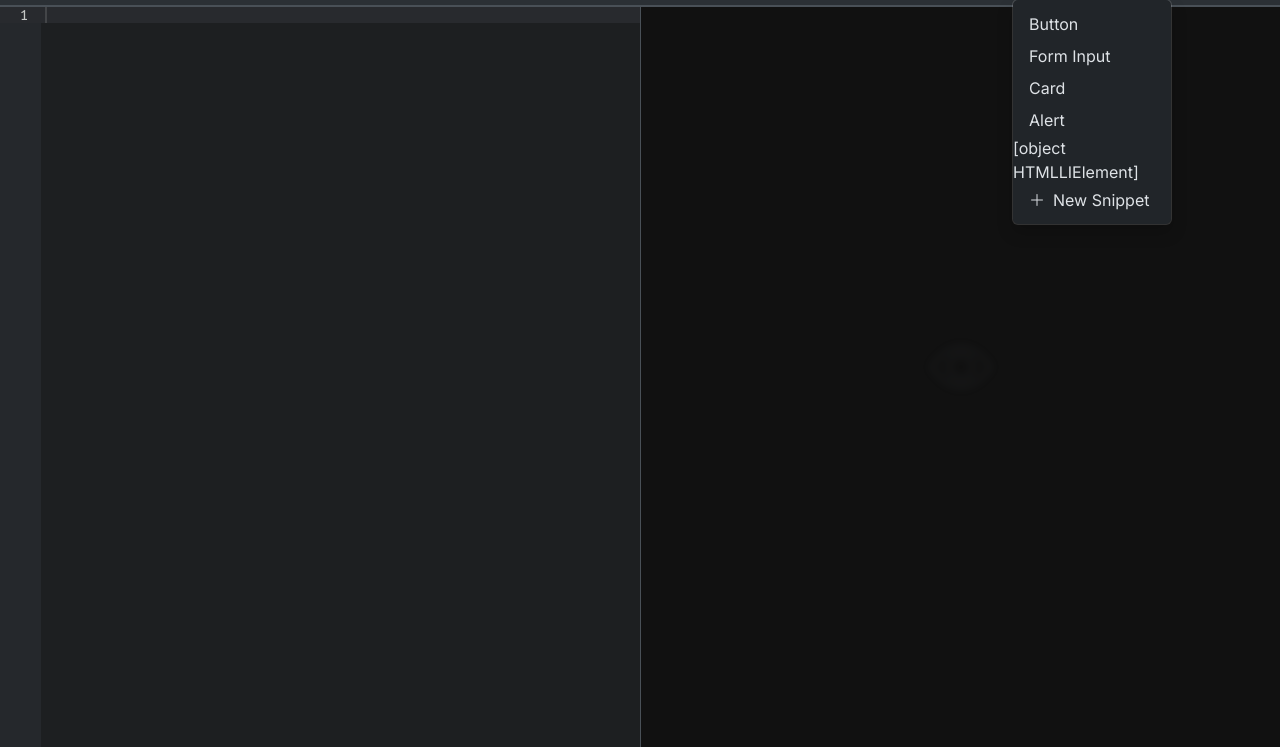
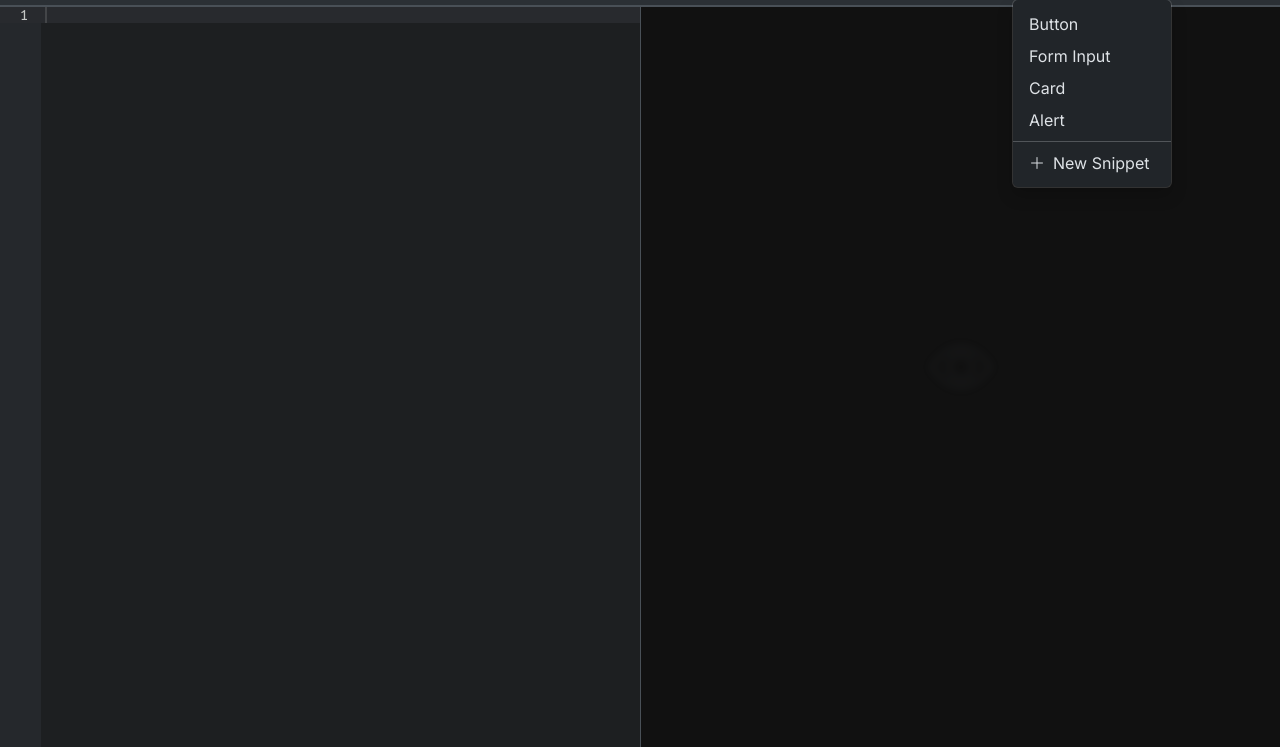
Before and after one commit to theonlyasdk/bs-scratchpad, a plain HTML site: page index.html in a window 1280 px wide. Both pictures are taken after a click on the button 1142 px from the left and 29 px from the top of the page. Shown: the part 53-800 px from the top of the page. Drawn offline with Linux system fonts and the light colour scheme.

Commit message:
Fix some layout issues

```diff
--- a/script.js
+++ b/script.js
@@ -183,9 +183,11 @@ const populateSnippets = () => {
             snippetsMenu.appendChild(divider);
         customSnippets.forEach((s) => snippetsMenu.appendChild(createItem(s.title, s.code)));
     }
-    const divider = document.createElement("li");
-    divider.innerHTML =
-        snippetsMenu.appendChild(divider);
+    const divider = document.createElement("hr");
+    divider.style.padding = "0";
+    divider.style.marginTop = "5px";
+    divider.style.marginBottom = "5px";
+    snippetsMenu.appendChild(divider);
     const addBtnLi = document.createElement("li");
     const addBtnA = document.createElement("a");
     addBtnA.className = "dropdown-item";
--- a/style.css
+++ b/style.css
@@ -15,7 +15,7 @@ html {
 
 .dropdown-menu {
     transform-origin: top right;
-    transition: transform 0.3s cubic-bezier(0.175, 0.885, 0.32, 1.275), opacity 0.3s cubic-bezier(0.175, 0.885, 0.32, 1.275);
+    transition: transform 0.3s var(--smooth-spring), opacity 0.3s var(--smooth-spring);
     transform: scale(0.8);
     opacity: 0;
     box-shadow: 0 0.5rem 1rem rgba(0, 0, 0, 0.175);
@@ -27,7 +27,7 @@ html {
 }
 
 .dropdown-item {
-    transition: opacity 0.4s cubic-bezier(0.175, 0.885, 0.32, 1.275);
+    transition: opacity 0.4s var(--smooth-spring);
     opacity: 0;
 }
 
@@ -65,7 +65,6 @@ html {
 #preview {
     flex: 1;
     height: 100%;
-    overflow: auto;
     padding: 0;
 }
 
```
